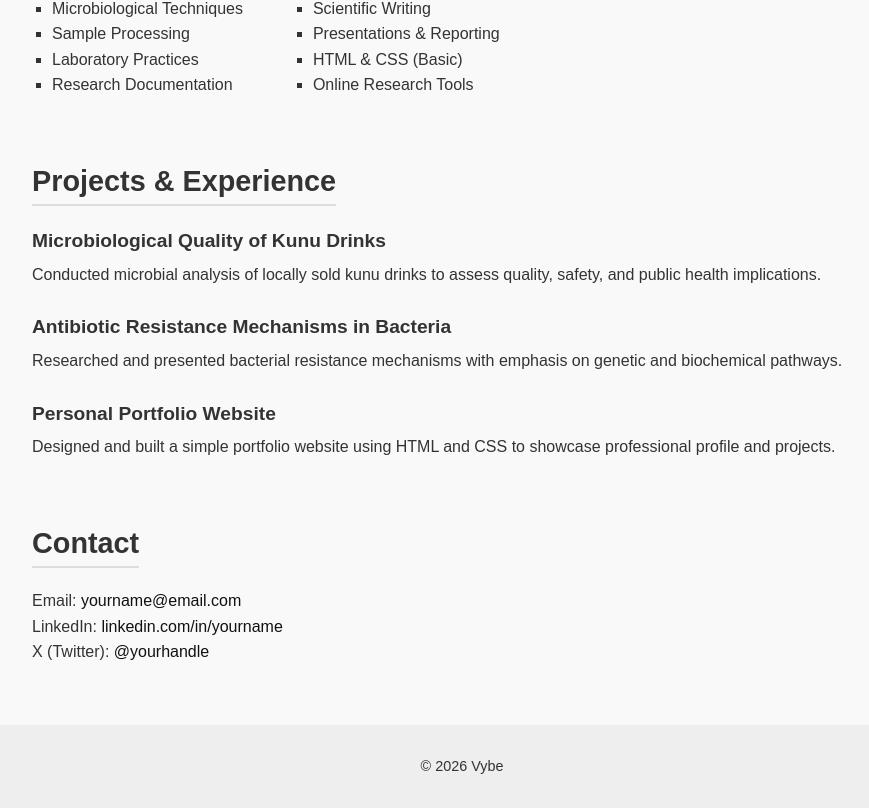
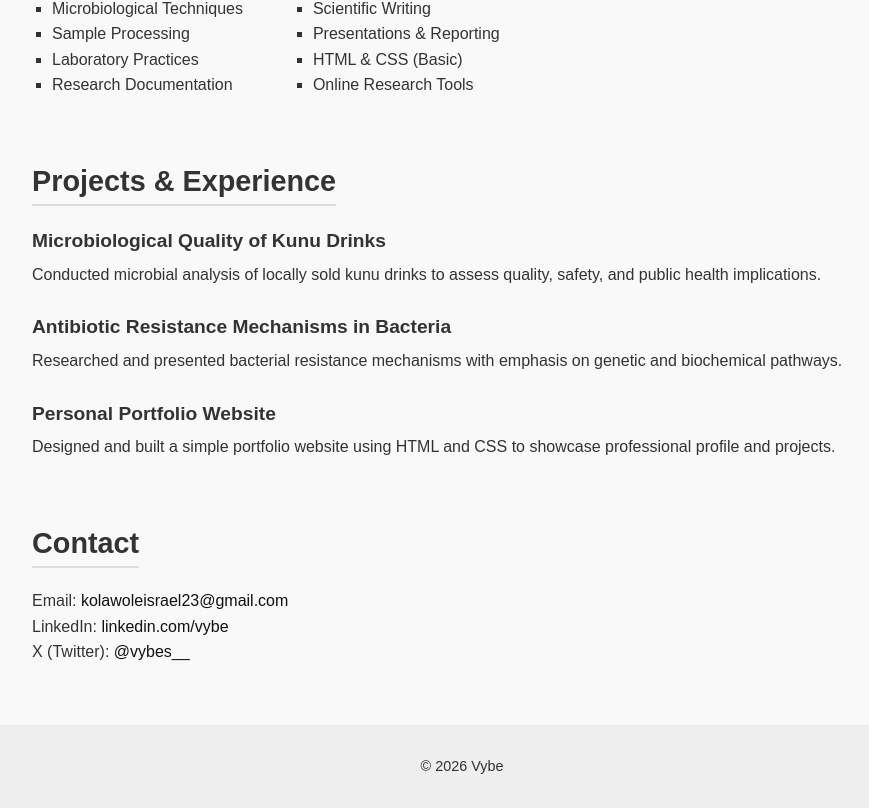
Before and after one commit to Vibes5136/vybe.github.io, a plain HTML site: page index.html in a window 1280 px wide. Shown: the part 686-1494 px from the top of the page, without its empty margins (178-1047 px from the left). Drawn offline with Linux system fonts and the light colour scheme.

Commit message:
Update index.html

```diff
--- a/index.html
+++ b/index.html
@@ -79,9 +79,9 @@
   <!-- CONTACT -->
   <section class="section contact">
     <h3>Contact</h3>
-    <p>Email: <a href="mailto:yourname@email.com">yourname@email.com</a></p>
-    <p>LinkedIn: <a href="#">linkedin.com/in/yourname</a></p>
-    <p>X (Twitter): <a href="#">@yourhandle</a></p>
+    <p>Email: <a href="mailto:yourname@email.com">kolawoleisrael23@gmail.com</a></p>
+    <p>LinkedIn: <a href="#">linkedin.com/vybe</a></p>
+    <p>X (Twitter): <a href="#">@vybes__</a></p>
   </section>
 
   <footer>
```
